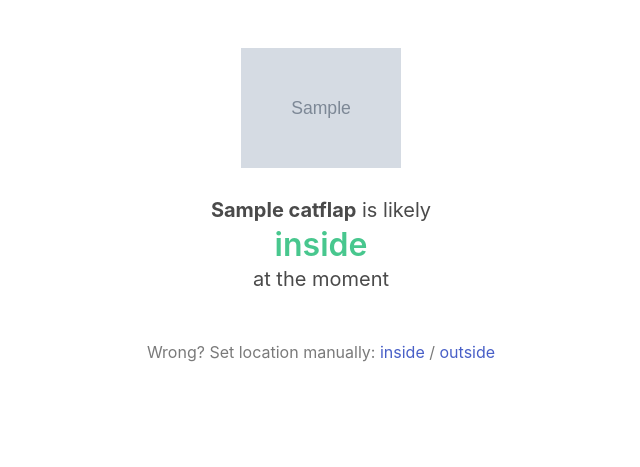
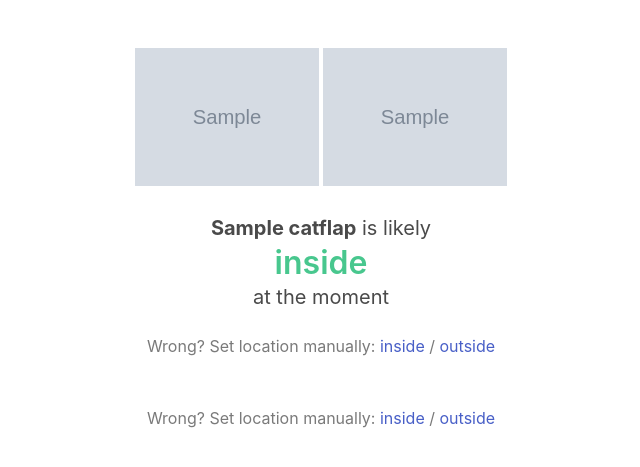
Before and after one commit to cb109/catflap, a Django app: template server/catflap/templates/status.html in a window 1280 px wide. Shown: the top 467 px of the page, without its empty margins (319-959 px from the left). Run offline with Django 3.2, Linux system fonts and the light colour scheme; tables that the repository leaves empty hold one stand-in row (values such as "Sample post"); the template is opened without the code that fills it: values that come from a table or form of the project are taken from there, most other values are stand-ins (such as "Sample title", 1, 10 or a date in 2020); grey boxes marked "Sample" are stand-in pictures; parts of the project's set-up code (start-up, migrations or seed data) failed here and were passed over.

Commit message:
Make status page prettier

```diff
--- a/server/catflap/models.py
+++ b/server/catflap/models.py
@@ -21,7 +21,7 @@ class CatFlap(BaseModel):
 
     @property
     def cat_location(self):
-        return "inside" if self.cat_inside else "outside"
+        return describe_location(self.cat_inside)
 
     def __str__(self):
         return self.name
@@ -35,11 +35,7 @@ class Event(BaseModel):
     )
 
     class Kinds(models.TextChoices):
-        CLOSED = "CL"
-        OPENED = "O"
         OPENED_CLOSED = "OC"
-        OPENED_INWARD = "OI"
-        OPENED_OUTWARD = "OO"
 
     kind = models.CharField(
         max_length=2,
@@ -62,7 +58,11 @@ class ManualStatusUpdate(BaseModel):
 
     @property
     def cat_location(self):
-        return "inside" if self.cat_inside else "outside"
+        return describe_location(self.cat_inside)
 
     def __str__(self):
         return f"{self.catflap.name} -> {self.cat_location}"
+
+
+def describe_location(cat_inside):
+    return "inside" if cat_inside else "outside"
--- a/server/catflap/templates/status.html
+++ b/server/catflap/templates/status.html
@@ -2,16 +2,13 @@
 
 {% block content %}
 
-<style>
-
-{% comment %} * { outline: 1px solid red; } {% endcomment %}
-
-</style>
-
 <div class="container">
   <section class="hero has-text-centered">
     <div class="hero-body">
-      <img src="{{ cat_picture_url }}" style="max-width: 160px">
+      <div>
+        <img src="{{ cat_picture_location_url }}" style="max-width: 184px">
+        <img src="{{ cat_picture_url }}" style="max-width: 184px">
+      </div>
       <p class="subtitle mt-5">
         <b>{{ catflap.cat_name }}</b> is likely
       </p>
@@ -28,6 +25,11 @@
         {{ catflap.cat_location }}
       </p>
       <p class="subtitle">at the moment</p>
+      <div class="has-text-grey">
+        Wrong? Set location manually:
+        <a href="{{ set_inside_url }}">inside</a> /
+        <a href="{{ set_outside_url }}">outside</a>
+      </div>
     </div>
     <div class="has-text-grey">
       Wrong? Set location manually:
--- a/server/settings.py
+++ b/server/settings.py
@@ -126,4 +126,6 @@ PUSHOVER_API_TOKEN = None
 
 NOTIFICATION_BASE_URL = "http://localhost:8000"
 
-CAT_PICTURE_URL = "https://i.imgur.com/A62SpFR.png"
+PICTURE_URL_CAT = "https://i.imgur.com/ABrhLTn.png"
+PICTURE_URL_CAT_INSIDE = "https://i.imgur.com/iQPfFax.png"
+PICTURE_URL_CAT_OUTSIDE = "https://i.imgur.com/GE0u2vj.png"
```
Also changed, not shown: server/catflap/views.py (+8 -2 lines).
